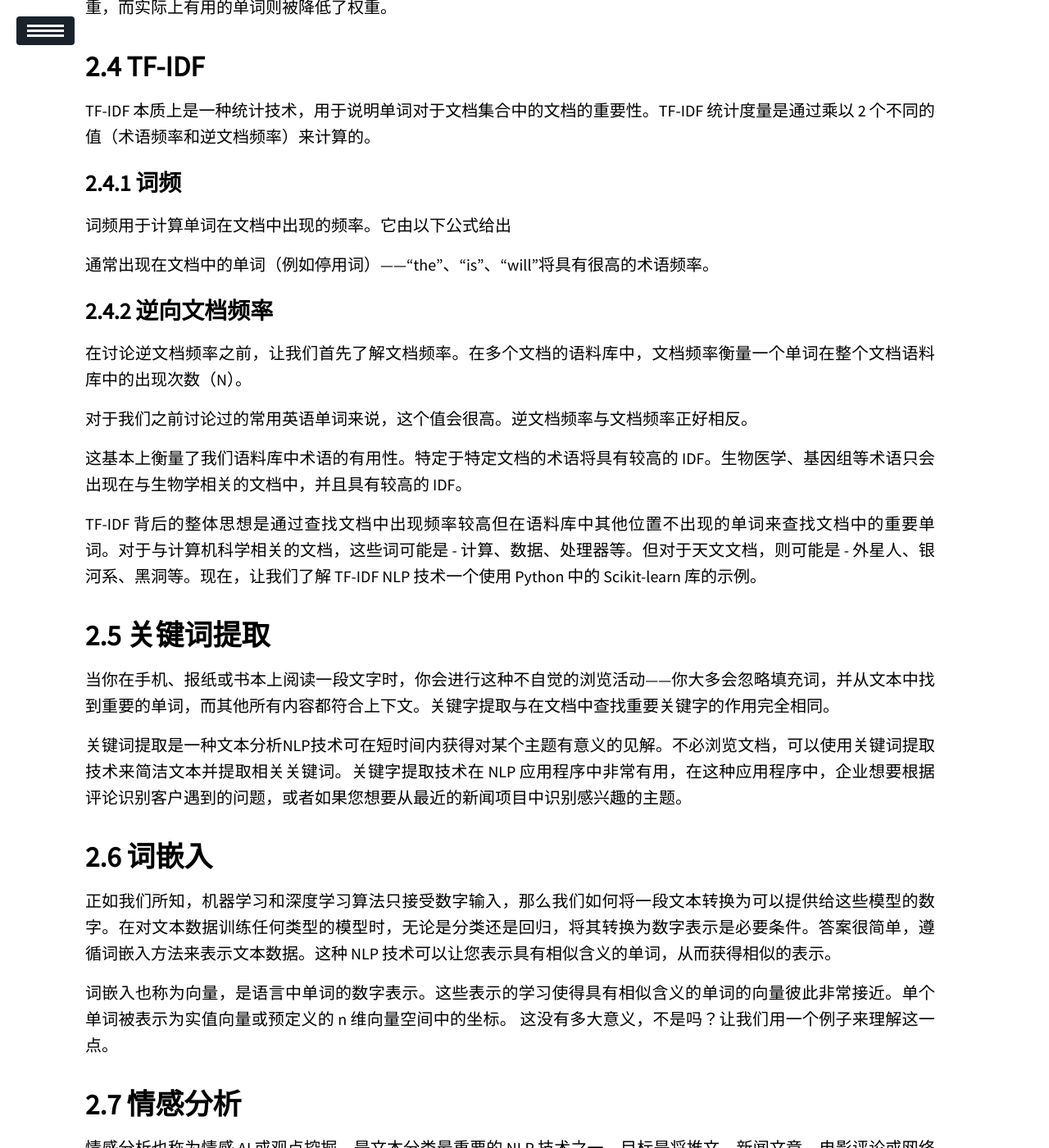
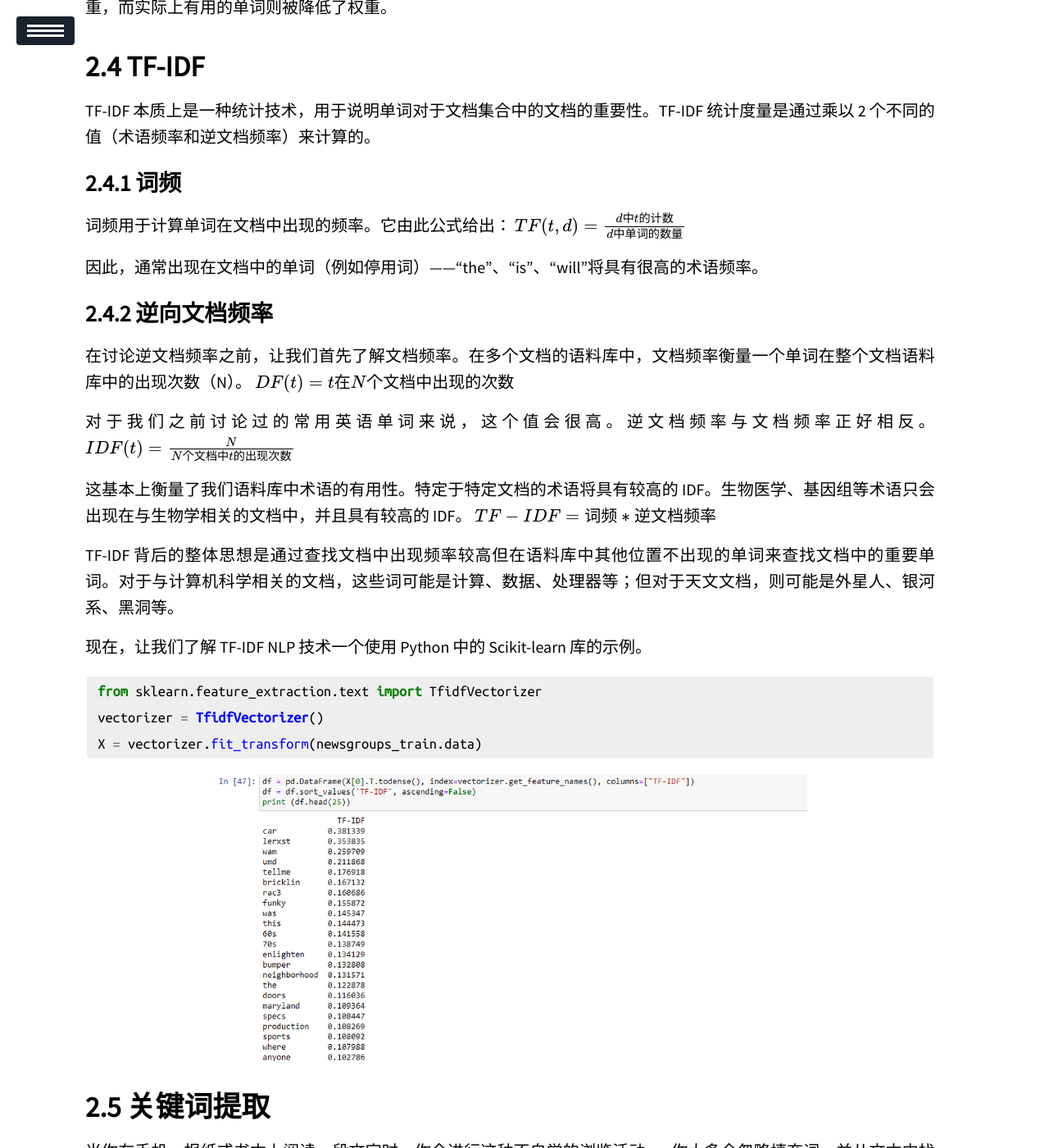
Before and after one commit to ssskz/ssskz.github.io, a Jekyll site: the page built from _posts/2024-5-19-NLP.md, in a window 1280 px wide and 1400 px high, scrolled down 5626 px. Shown: the whole window at 82% size. Built offline with Jekyll 4.4.1, drawn with Linux system fonts in a browser that asks for light colours; our own code applies the rules of GitHub Pages for plain Markdown files; formulas are drawn with MathJax 3; a script that is not in the unit is left out.

Commit message:
8
Signed-off-by: ssskz <12497590+ssskz@user.noreply.gitee.com>

````diff
--- a/_posts/2024-5-19-NLP.md
+++ b/_posts/2024-5-19-NLP.md
@@ -142,6 +142,7 @@ Tokenization之后的预处理流程中下一个最重要的 NLP 技术是词干
 
     stop_words_removed.append (c)
 ```
+
 删除停用词至关重要，因为当我们在这些文本上训练模型时，由于这些单词的广泛存在，它们被赋予了不必要的权重，而实际上有用的单词则被降低了权重。
 
 ## TF-IDF
@@ -150,19 +151,41 @@ TF-IDF 本质上是一种统计技术，用于说明单词对于文档集合中
 
 ### 词频
 
-词频用于计算单词在文档中出现的频率。它由以下公式给出
+词频用于计算单词在文档中出现的频率。它由此公式给出：
+$$
+TF(t,d) = \frac{d中t的计数}{d中单词的数量}
+$$
 
-通常出现在文档中的单词（例如停用词）——“the”、“is”、“will”将具有很高的术语频率。
+因此，通常出现在文档中的单词（例如停用词）——“the”、“is”、“will”将具有很高的术语频率。
 
 ### 逆向文档频率
 
 在讨论逆文档频率之前，让我们首先了解文档频率。在多个文档的语料库中，文档频率衡量一个单词在整个文档语料库中的出现次数（N）。
+$$
+DF(t) = t在N个文档中出现的次数
+$$
 
 对于我们之前讨论过的常用英语单词来说，这个值会很高。逆文档频率与文档频率正好相反。
+$$
+IDF(t) = \frac{N}{N个文档中t的出现次数}
+$$
 
 这基本上衡量了我们语料库中术语的有用性。特定于特定文档的术语将具有较高的 IDF。生物医学、基因组等术语只会出现在与生物学相关的文档中，并且具有较高的 IDF。
+$$
+TF-IDF = 词频*逆文档频率
+$$
 
-TF-IDF 背后的整体思想是通过查找文档中出现频率较高但在语料库中其他位置不出现的单词来查找文档中的重要单词。对于与计算机科学相关的文档，这些词可能是 - 计算、数据、处理器等。但对于天文文档，则可能是 - 外星人、银河系、黑洞等。现在，让我们了解 TF-IDF NLP 技术一个使用 Python 中的 Scikit-learn 库的示例。
+TF-IDF 背后的整体思想是通过查找文档中出现频率较高但在语料库中其他位置不出现的单词来查找文档中的重要单词。对于与计算机科学相关的文档，这些词可能是计算、数据、处理器等；但对于天文文档，则可能是外星人、银河系、黑洞等。
+
+现在，让我们了解 TF-IDF NLP 技术一个使用 Python 中的 Scikit-learn 库的示例。
+
+```python
+ from sklearn.feature_extraction.text import TfidfVectorizer
+ vectorizer = TfidfVectorizer()
+ X = vectorizer.fit_transform(newsgroups_train.data)
+```
+
+<img src="https://ssskz.github.io/materials/自然语言处理/8.png" width="70%">
 
 ## 关键词提取
 
````
